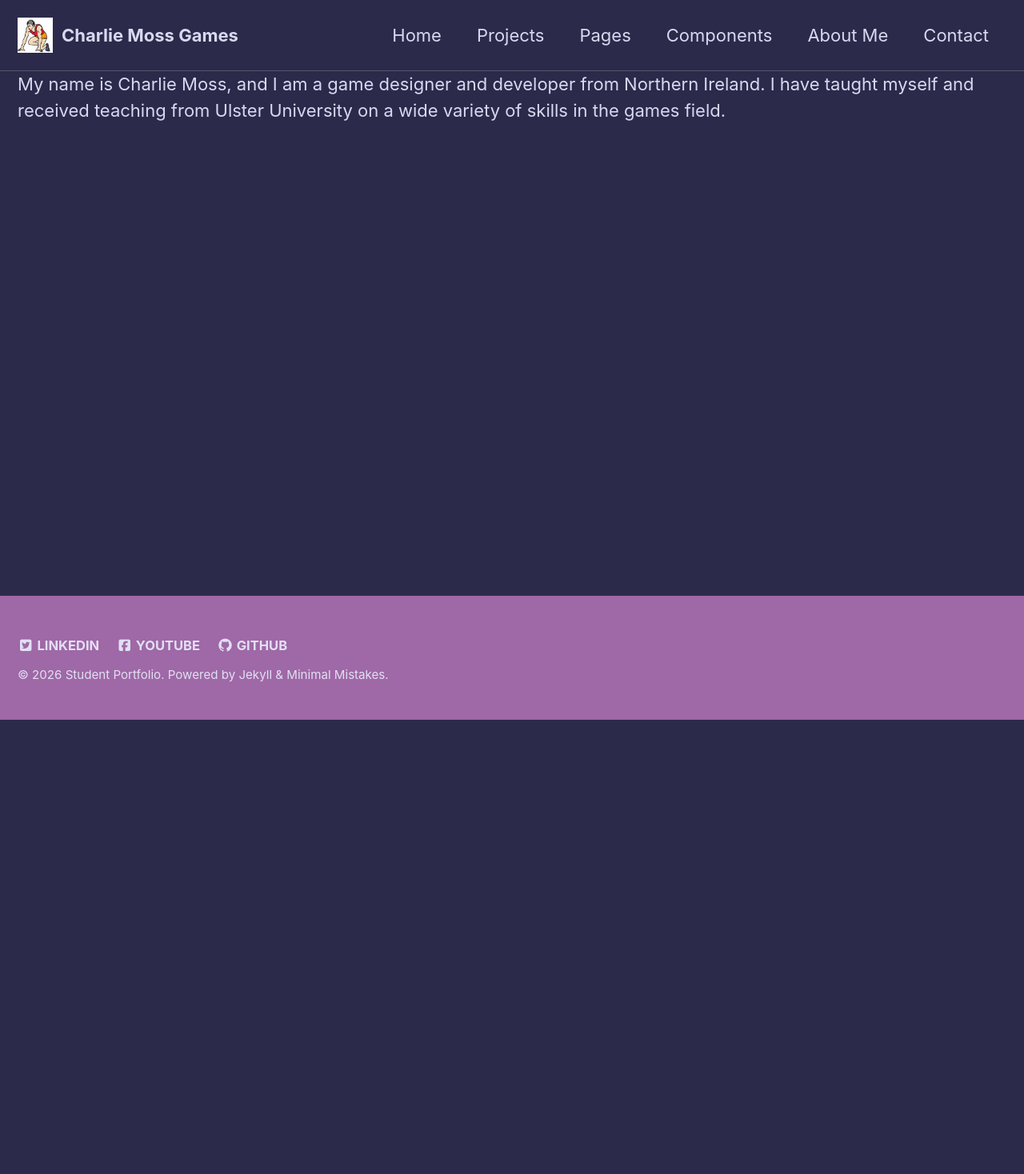
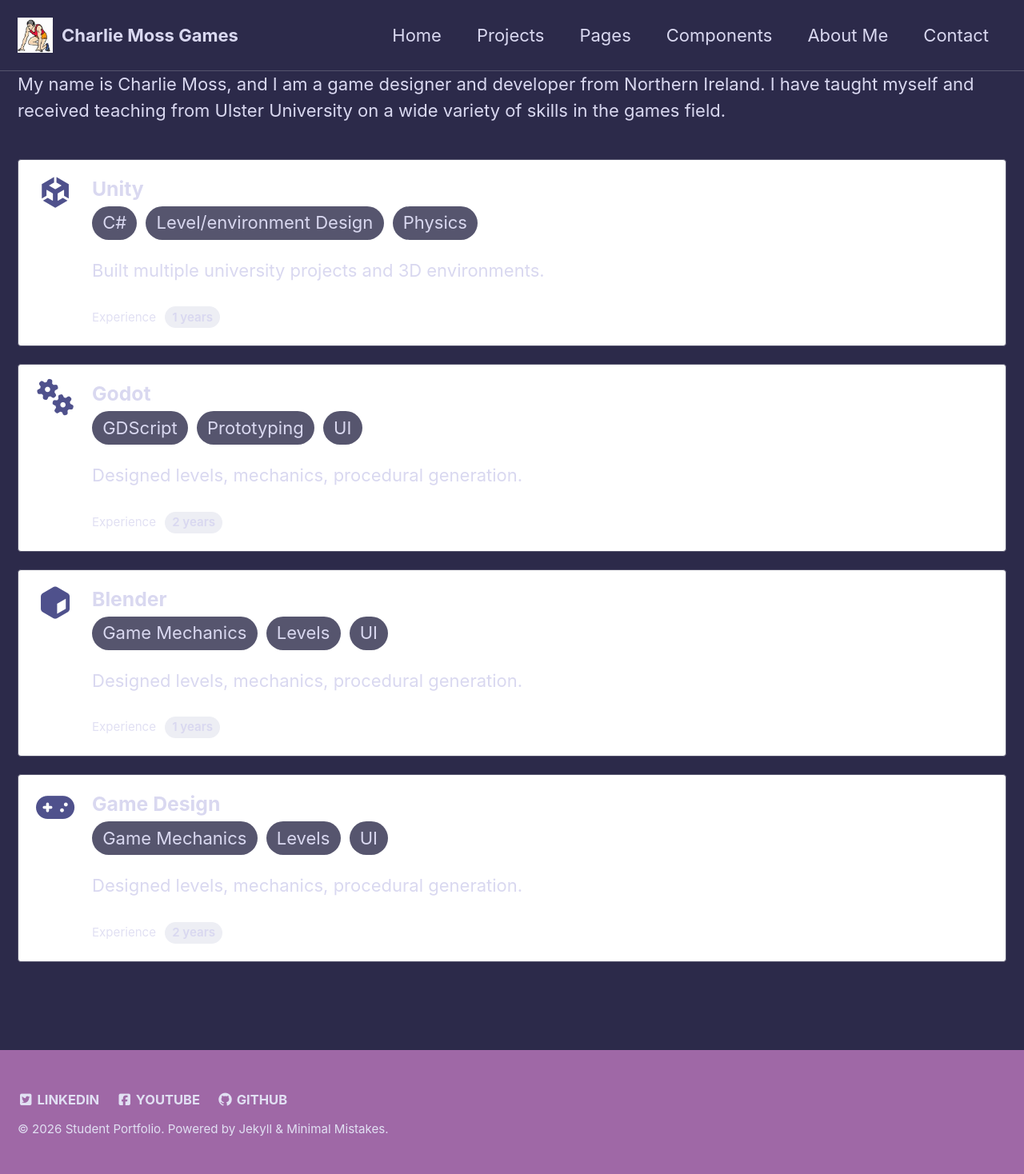
Before and after one commit to cmoss640/cmoss640.github.io, a Jekyll site: the page built from _pages/about-me.md, in a window 1280 px wide. Shown: the whole page at 80% size. Built offline with Jekyll 4.4.1, drawn with Linux system fonts in a browser that asks for light colours; before the commit the page ends 900 px from its top, so only the background shows below that.

Commit message:
Update skills descriptions in about-me.md

```diff
--- a/_pages/about-me.md
+++ b/_pages/about-me.md
@@ -7,12 +7,23 @@ skills:
   - name: "Unity"
     icon: "fab fa-fw fa-unity"
     badges: ["C#", "Level/environment Design", "Physics"]
-    text: "Built multiple prototypes and a published jam game."
+    text: "Built multiple university projects and 3D environments."
+    years: 1
+  - name: "Godot"
+    icon: "fa-solid fa-gears"
+    badges: ["GDScript", "Prototyping", "UI"]
+    text: "Designed levels, mechanics, procedural generation."
     years: 2
+  - name: "Blender"
+    icon: "fa-solid fa-cube"
+    badges: ["Game Mechanics", "Levels", "UI"]
+    text: "Designed levels, mechanics, procedural generation."
+    years: 1
   - name: "Game Design"
     icon: "fas fa-fw fa-gamepad"
     badges: ["Game Mechanics", "Levels", "UI"]
-    text: "Designed mechanics, levels, and player feedback loops."
-    level_label: "Beginner"
+    text: "Designed levels, mechanics, procedural generation."
+    years: 2
 ---
 My name is Charlie Moss, and I am a game designer and developer from Northern Ireland. I have taught myself and received teaching from Ulster University on a wide variety of skills in the games field.
+{% include skills skills=page.skills %}
```
